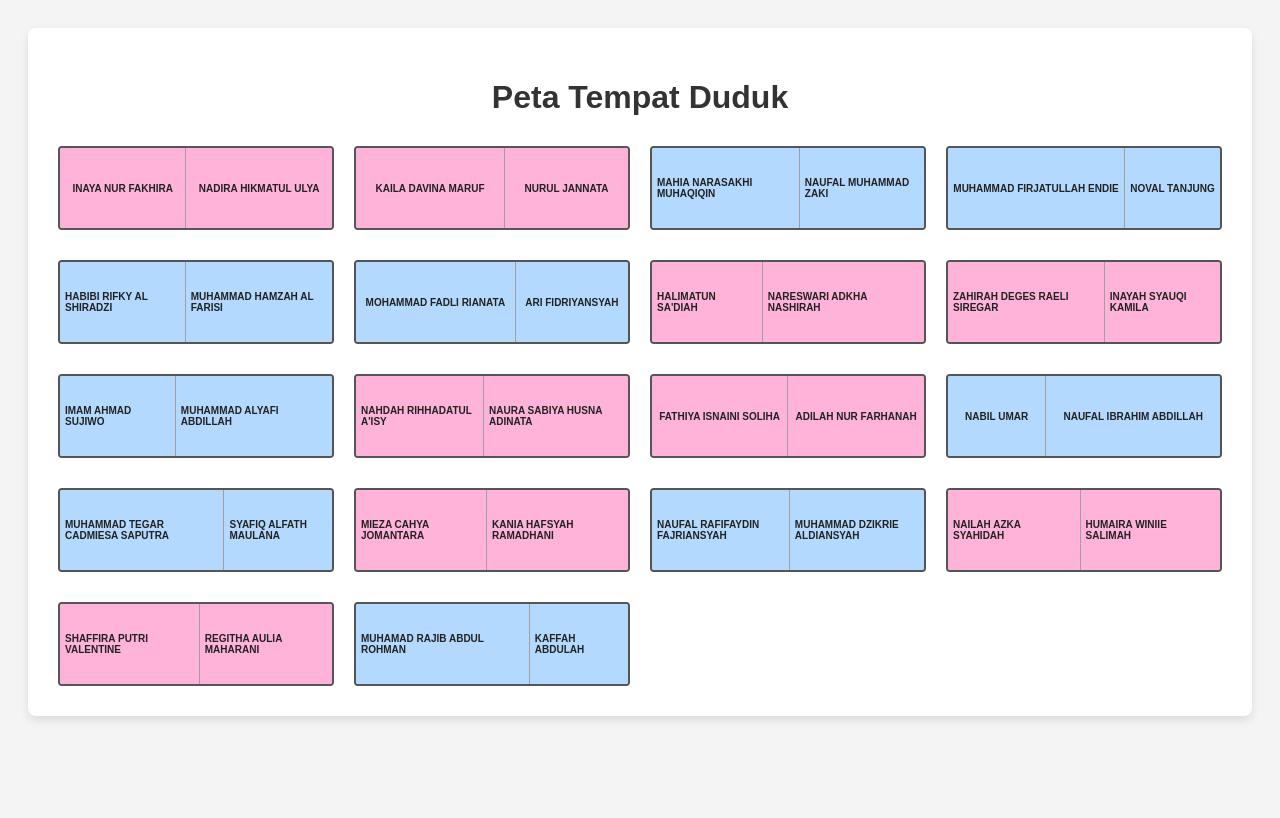
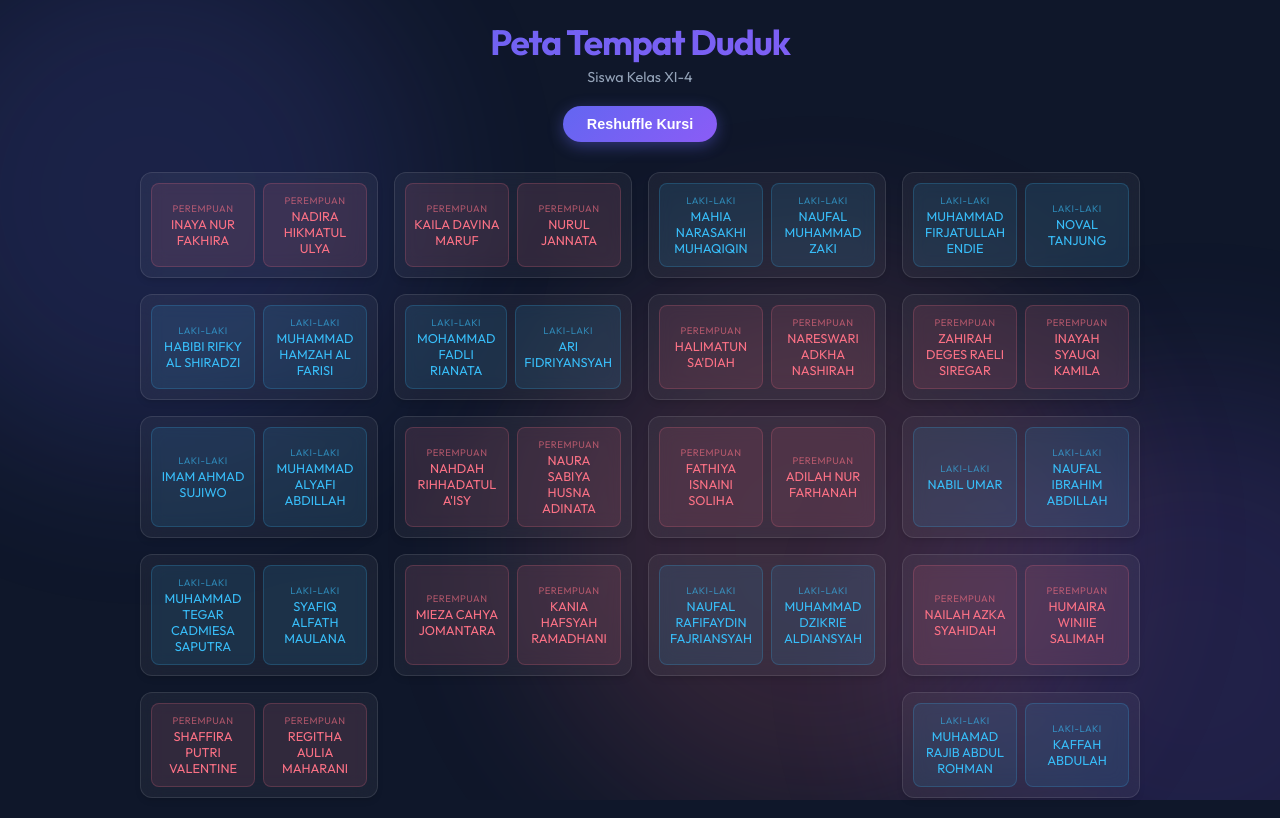
Before and after one commit to imambonjour/xi4seat, a plain HTML site: page index.html in a window 1280 px wide. Drawn offline with Linux system fonts and the light colour scheme.

Commit message:
modernate and new function

```diff
--- a/index.html
+++ b/index.html
@@ -1,19 +1,38 @@
 <!DOCTYPE html>
 <html lang="id">
+
 <head>
     <meta charset="UTF-8">
     <meta name="viewport" content="width=device-width, initial-scale=1.0">
-    <title>Peta Tempat Duduk Acak</title>
+    <title>Xi4Seat • Modern Seating Chart</title>
+    <link rel="preconnect" href="https://fonts.googleapis.com">
+    <link rel="preconnect" href="https://fonts.gstatic.com" crossorigin>
+    <link href="https://fonts.googleapis.com/css2?family=Outfit:wght@300;400;600;700&display=swap" rel="stylesheet">
     <link rel="stylesheet" href="style.css">
 </head>
+
 <body>
+    <div class="background-blobs">
+        <div class="blob blob-1"></div>
+        <div class="blob blob-2"></div>
+        <div class="blob blob-3"></div>
+    </div>
 
-    <div class="seating-chart-container">
-        <h1>Peta Tempat Duduk</h1>
-        <div class="seating-chart" id="seating-chart">
+    <main class="app-container">
+        <header class="app-header">
+            <h1 class="app-title">Peta Tempat Duduk</h1>
+            <p class="app-subtitle">Siswa Kelas XI-4</p>
+            <button id="reshuffle-btn" class="btn-primary">Reshuffle Kursi</button>
+        </header>
+
+        <section class="seating-section">
+            <div class="seating-grid" id="seating-chart">
+                <!-- Seating pairs will be rendered here -->
             </div>
-    </div>
+        </section>
+    </main>
 
     <script src="script.js"></script>
 </body>
+
 </html>
--- a/script.js
+++ b/script.js
@@ -89,44 +89,103 @@ function createSeatingPairs(people) {
 
 function renderSeatingChart(pairs) {
     const chartElement = document.getElementById('seating-chart');
-    if (!chartElement) return; // Pastikan elemen ditemukan
+    if (!chartElement) return;
 
-    chartElement.innerHTML = ''; // Kosongkan container
+    chartElement.innerHTML = '';
 
-    pairs.forEach(pair => {
+    const totalPairs = pairs.length;
+    const lastRowStartIndex = Math.floor((totalPairs - 1) / 4) * 4;
+    const lastRowPairsCount = totalPairs - lastRowStartIndex;
+
+    pairs.forEach((pair, index) => {
         const [name1, name2, gender] = pair;
 
-        // 1. Buat elemen Meja (Table Pair)
-        const tablePairDiv = document.createElement('div');
-        tablePairDiv.classList.add('table-pair');
+        // Special logic for the back row: if exactly 2 pairs, push to corners
+        if (index === lastRowStartIndex + 1 && lastRowPairsCount === 2) {
+            // Insert two spacers before the second pair of the last row
+            const spacer1 = document.createElement('div');
+            spacer1.classList.add('spacer');
+            const spacer2 = document.createElement('div');
+            spacer2.classList.add('spacer');
+            chartElement.appendChild(spacer1);
+            chartElement.appendChild(spacer2);
+        }
 
-        // 2. Buat elemen Kursi 1
-        const seat1Div = document.createElement('div');
-        seat1Div.classList.add('seat', gender); // Tambahkan kelas gender untuk styling
-        seat1Div.textContent = name1;
+        // 1. Create Table Card
+        const tableCard = document.createElement('div');
+        tableCard.classList.add('table-card');
 
-        // 3. Buat elemen Kursi 2
-        const seat2Div = document.createElement('div');
-        seat2Div.classList.add('seat', gender); // Tambahkan kelas gender untuk styling
-        seat2Div.textContent = name2;
+        // Helper to create seat item
+        const createSeat = (name, gender) => {
+            const seatDiv = document.createElement('div');
+            seatDiv.classList.add('seat-item', gender);
 
-        // Catatan: Anda bisa menambahkan logika di sini untuk tempat duduk sisa ganjil
+            const label = document.createElement('span');
+            label.classList.add('seat-label');
+            label.textContent = gender === 'L' ? 'Laki-laki' : 'Perempuan';
 
-        // Gabungkan kursi ke meja
-        tablePairDiv.appendChild(seat1Div);
-        tablePairDiv.appendChild(seat2Div);
+            const nameSpan = document.createElement('span');
+            nameSpan.textContent = name;
 
-        // Gabungkan meja ke chart container
-        chartElement.appendChild(tablePairDiv);
+            seatDiv.appendChild(label);
+            seatDiv.appendChild(nameSpan);
+            return seatDiv;
+        };
+
+        const seat1 = createSeat(name1, gender);
+        const seat2 = createSeat(name2, gender);
+
+        tableCard.appendChild(seat1);
+        tableCard.appendChild(seat2);
+
+        chartElement.appendChild(tableCard);
     });
 }
 
-// --- 4. Eksekusi ---
+// --- 4. Fungsi Persistence ---
+
+const STORAGE_KEY = 'seating_arrangement';
+
+function saveSeatingPairs(pairs) {
+    localStorage.setItem(STORAGE_KEY, JSON.stringify(pairs));
+}
+
+function loadSeatingPairs() {
+    const saved = localStorage.getItem(STORAGE_KEY);
+    return saved ? JSON.parse(saved) : null;
+}
+
+// --- 5. Eksekusi dan Event Listeners ---
+
+function initSeating(forceReshuffle = false) {
+    let seatingPairs;
+
+    if (!forceReshuffle) {
+        seatingPairs = loadSeatingPairs();
+    }
+
+    if (!seatingPairs) {
+        console.log("Generating new seating arrangement...");
+        seatingPairs = createSeatingPairs(rawData);
+        saveSeatingPairs(seatingPairs);
+    } else {
+        console.log("Loading seating arrangement from storage.");
+    }
+
+    renderSeatingChart(seatingPairs);
+}
 
 document.addEventListener('DOMContentLoaded', () => {
-    // 1. Dapatkan semua pasangan meja
-    const seatingPairs = createSeatingPairs(rawData);
+    // 1. Inisialisasi tampilan awal
+    initSeating();
 
-    // 2. Tampilkan di web
-    renderSeatingChart(seatingPairs);
+    // 2. Tambahkan event listener untuk tombol Reshuffle
+    const reshuffleBtn = document.getElementById('reshuffle-btn');
+    if (reshuffleBtn) {
+        reshuffleBtn.addEventListener('click', () => {
+            if (confirm('Apakah Anda yakin ingin mengacak ulang tempat duduk?')) {
+                initSeating(true);
+            }
+        });
+    }
 });
--- a/style.css
+++ b/style.css
@@ -1,68 +1,224 @@
-body {
-    font-family: Arial, sans-serif;
-    background-color: #f4f4f4;
-    padding: 20px;
+:root {
+    --primary-gradient: linear-gradient(135deg, #6366f1 0%, #8b5cf6 100%);
+    --bg-color: #0f172a;
+    --card-bg: rgba(255, 255, 255, 0.05);
+    --card-border: rgba(255, 255, 255, 0.1);
+    --text-primary: #f8fafc;
+    --text-secondary: #94a3b8;
+    --male-color: #38bdf8;
+    --female-color: #fb7185;
+    --male-bg: rgba(56, 189, 248, 0.1);
+    --female-bg: rgba(251, 113, 133, 0.1);
+    --glass-blur: 12px;
 }
 
-.seating-chart-container {
-    max-width: 1200px;
-    margin: auto;
-    background-color: white;
-    padding: 30px;
-    border-radius: 8px;
-    box-shadow: 0 4px 8px rgba(0, 0, 0, 0.1);
+* {
+    margin: 0;
+    padding: 0;
+    box-sizing: border-box;
 }
 
-h1 {
+body {
+    font-family: 'Outfit', sans-serif;
+    background-color: var(--bg-color);
+    color: var(--text-primary);
+    min-height: 100vh;
+    overflow-x: hidden;
+    display: flex;
+    justify-content: center;
+    align-items: flex-start;
+    padding: 20px 10px;
+}
+
+/* Background Animated Blobs */
+.background-blobs {
+    position: fixed;
+    top: 0;
+    left: 0;
+    width: 100%;
+    height: 100%;
+    z-index: -1;
+    overflow: hidden;
+}
+
+.blob {
+    position: absolute;
+    width: 40vw;
+    height: 40vw;
+    filter: blur(80px);
+    border-radius: 50%;
+    opacity: 0.15;
+    animation: move 20s infinite alternate;
+}
+
+.blob-1 {
+    background: #6366f1;
+    top: -10%;
+    left: -10%;
+}
+
+.blob-2 {
+    background: #8b5cf6;
+    bottom: -10%;
+    right: -10%;
+    animation-delay: -5s;
+}
+
+.blob-3 {
+    background: #fb7185;
+    top: 30%;
+    right: 20%;
+    animation-delay: -10s;
+}
+
+@keyframes move {
+    from {
+        transform: translate(0, 0) scale(1);
+    }
+
+    to {
+        transform: translate(10%, 10%) scale(1.1);
+    }
+}
+
+/* Main Container */
+.app-container {
+    width: 100%;
+    max-width: 1000px;
+    position: relative;
+    z-index: 1;
+}
+
+.app-header {
     text-align: center;
-    color: #333;
     margin-bottom: 30px;
 }
 
-.seating-chart {
-    /* Menerapkan CSS Grid untuk tata letak 4 kolom */
-    display: grid;
-    /* 4 kolom dengan lebar fraksi (1fr) yang sama */
-    grid-template-columns: repeat(4, 1fr);
-    gap: 30px 20px; /* Jarak antar baris dan kolom */
+.app-title {
+    font-size: 2.2rem;
+    font-weight: 700;
+    letter-spacing: -1px;
+    background: var(--primary-gradient);
+    -webkit-background-clip: text;
+    background-clip: text;
+    -webkit-text-fill-color: transparent;
+    margin-bottom: 4px;
 }
 
-/* Kotak Meja (Meja berisi 2 kursi) */
-.table-pair {
-    display: flex; /* Menggunakan Flexbox di dalam grid item */
-    background-color: #d3d3d3; /* Warna abu-abu seperti di gambar */
-    height: 80px;
-    border: 2px solid #555;
-    border-radius: 4px;
-    overflow: hidden; /* Penting agar border di dalam tidak tumpang tindih */
+.app-subtitle {
+    color: var(--text-secondary);
+    font-size: 0.9rem;
+    margin-bottom: 20px;
 }
 
-/* Kursi (Tempat duduk individual) */
-.seat {
-    flex-grow: 1; /* Agar kedua kursi memiliki lebar yang sama */
+/* Button Styling */
+.btn-primary {
+    background: var(--primary-gradient);
+    color: white;
+    border: none;
+    padding: 10px 24px;
+    font-size: 0.9rem;
+    font-weight: 600;
+    border-radius: 50px;
+    cursor: pointer;
+    box-shadow: 0 4px 15px rgba(99, 102, 241, 0.4);
+    transition: all 0.3s cubic-bezier(0.4, 0, 0.2, 1);
+}
+
+.btn-primary:hover {
+    transform: translateY(-2px);
+    box-shadow: 0 6px 20px rgba(99, 102, 241, 0.6);
+}
+
+.btn-primary:active {
+    transform: translateY(0);
+}
+
+/* Seating Grid */
+.seating-grid {
+    display: grid;
+    grid-template-columns: repeat(4, 1fr);
+    gap: 16px;
+    perspective: 1000px;
+}
+
+/* Table Pair Card */
+.table-card {
+    background: var(--card-bg);
+    backdrop-filter: blur(var(--glass-blur));
+    border: 1px solid var(--card-border);
+    border-radius: 12px;
+    padding: 10px;
     display: flex;
+    gap: 8px;
+    transition: all 0.4s cubic-bezier(0.175, 0.885, 0.32, 1.275);
+    box-shadow: 0 4px 6px -1px rgba(0, 0, 0, 0.1), 0 2px 4px -1px rgba(0, 0, 0, 0.06);
+}
+
+.table-card:hover {
+    transform: translateY(-3px) rotateX(2deg);
+    background: rgba(255, 255, 255, 0.08);
+    border-color: rgba(255, 255, 255, 0.2);
+    box-shadow: 0 10px 15px -3px rgba(0, 0, 0, 0.2);
+}
+
+/* Individual Seat */
+.seat-item {
+    flex: 1;
+    padding: 10px 8px;
+    border-radius: 8px;
+    display: flex;
+    flex-direction: column;
     align-items: center;
     justify-content: center;
-    padding: 5px;
-    font-size: 10px; /* Kecilkan ukuran font agar nama muat */
-    font-weight: bold;
-    color: #222;
-    background-color: #e0e0e0;
+    text-align: center;
+    font-size: 0.8rem;
+    font-weight: 500;
+    min-height: 60px;
 }
 
-/* Garis pemisah di tengah meja */
-.table-pair .seat:first-child {
-    border-right: 1px solid #a0a0a0;
+.seat-item.L {
+    background: var(--male-bg);
+    border: 1px solid rgba(56, 189, 248, 0.2);
+    color: var(--male-color);
 }
 
-/* Warna untuk membedakan Laki-laki dan Perempuan (Opsional) */
-.seat.L {
-    background-color: #b3d9ff; /* Biru muda untuk Laki-laki */
+.seat-item.P {
+    background: var(--female-bg);
+    border: 1px solid rgba(251, 113, 133, 0.2);
+    color: var(--female-color);
 }
 
-.seat.P {
-    background-color: #ffb3d9; /* Pink muda untuk Perempuan */
+.seat-label {
+    font-size: 0.6rem;
+    text-transform: uppercase;
+    letter-spacing: 0.5px;
+    margin-bottom: 2px;
+    opacity: 0.6;
 }
 
-/* Penataan untuk kasus khusus (misal, baris terakhir hanya 1 meja) */
-/* Grid sudah menanganinya, tapi ini bisa ditambahkan jika perlu penyesuaian khusus */
+/* Spacer for back row separation */
+.spacer {
+    pointer-events: none;
+}
+
+/* Responsive adjustment */
+@media (max-width: 900px) {
+    .seating-grid {
+        grid-template-columns: repeat(2, 1fr);
+    }
+
+    .spacer {
+        display: none;
+    }
+}
+
+@media (max-width: 500px) {
+    .seating-grid {
+        grid-template-columns: 1fr;
+    }
+
+    .app-title {
+        font-size: 1.8rem;
+    }
+}
```
